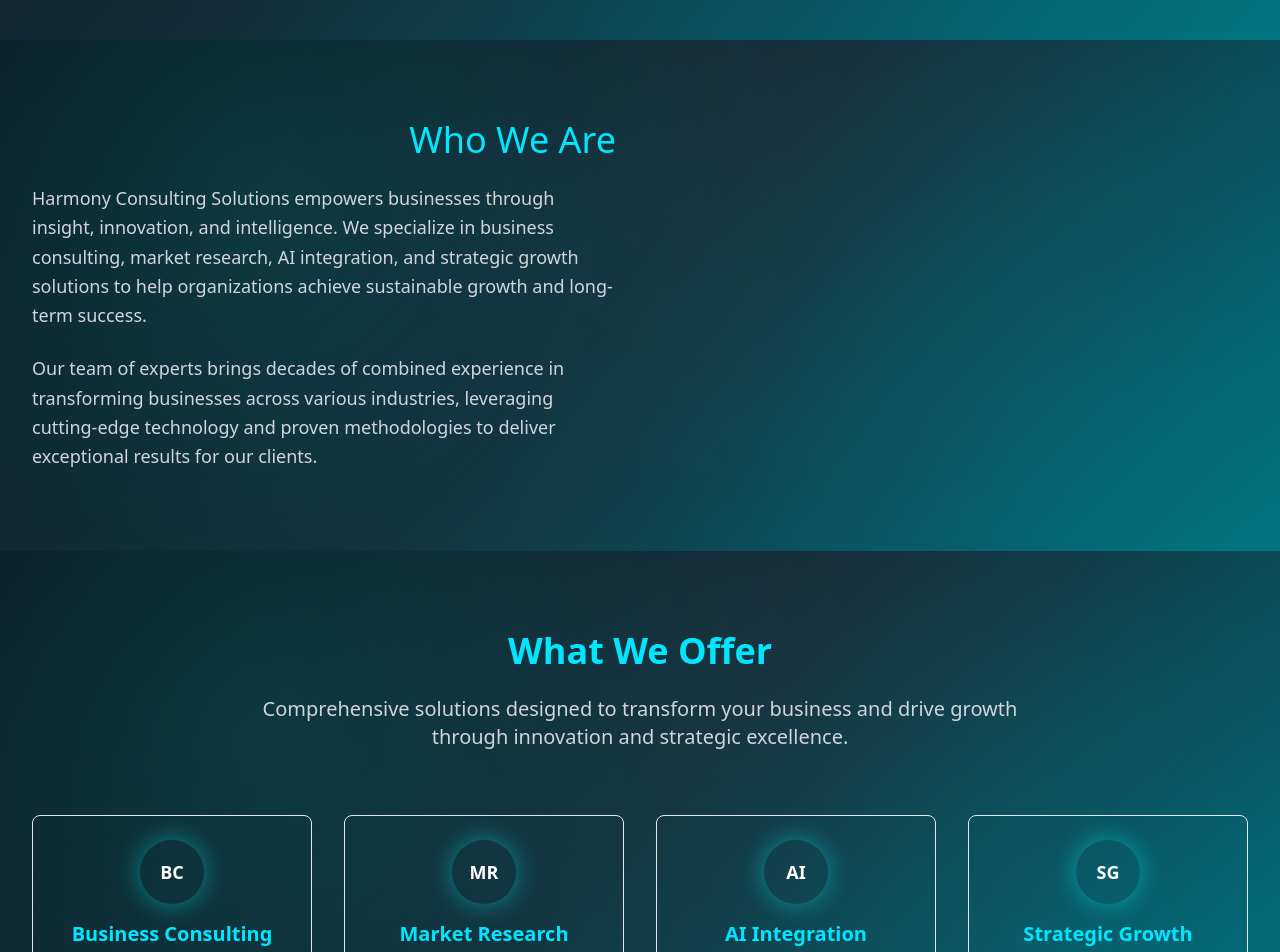
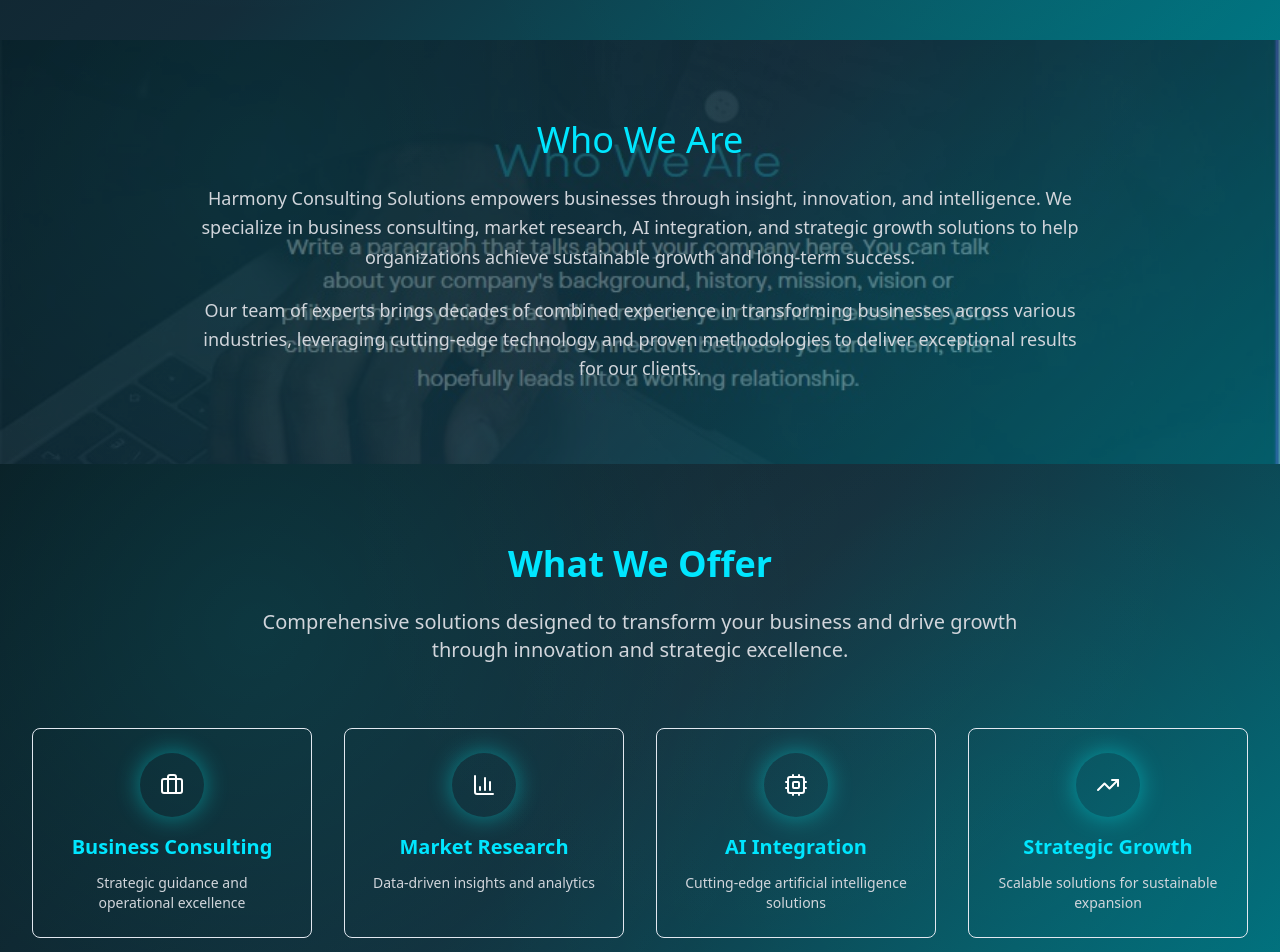
Before and after one commit to sandeepD-Lotus/harmonysite-trials, a React (Vite) app: page / in a window 1280 px wide. Shown: the part 840-1792 px from the top of the page. Built offline with nearby package versions, Linux system fonts and the light colour scheme.

Commit message:
Refactor: Update "Who We Are" section and "What We Offer"
- Set the alignment and background image for the "Who We Are" section as per the figure.
- Replace the text labels (BC, MR, AI, SG) in the "What We Offer" section with relevant icons.

```diff
--- a/src/pages/Index.tsx
+++ b/src/pages/Index.tsx
@@ -1,3 +1,4 @@
+
 import React from 'react';
 import Navigation from '@/components/Navigation';
 import HeroSection from '@/components/HeroSection';
@@ -5,6 +6,8 @@ import ServicesSection from '@/components/ServicesSection';
 import WhyChooseSection from '@/components/WhyChooseSection';
 import CTASection from '@/components/CTASection';
 import Footer from '@/components/Footer';
+import { Briefcase, BarChart3, Cpu, TrendingUp } from 'lucide-react';
+
 const Index = () => {
   return <div className="min-h-screen">
       <Navigation />
@@ -12,10 +15,18 @@ const Index = () => {
 
       {/* Harmony Introduction Section */}
       <div className="py-20 harmony-gradient relative">
-        <div className="max-w-7xl mx-auto px-4 sm:px-6 lg:px-8">
-          <div className="grid grid-cols-1 lg:grid-cols-2 gap-12 items-center">
-            <div className="animate-slide-in-right">
-              <h2 className="text-4xl text-harmony-cyan mb-6 font-normal text-right text-slate-50">Who We Are</h2>
+        <div className="absolute inset-0">
+          <img
+            src="/lovable-uploads/dcc1ed5a-29bc-4a62-9398-e0a8ded4098a.png"
+            alt="Background"
+            className="w-full h-full object-cover opacity-30"
+          />
+          <div className="absolute inset-0 bg-gradient-to-r from-harmony-dark/80 via-harmony-navy/70 to-harmony-teal/60"></div>
+        </div>
+        <div className="max-w-7xl mx-auto px-4 sm:px-6 lg:px-8 relative z-10">
+          <div className="text-center">
+            <h2 className="text-4xl text-harmony-cyan mb-6 font-normal">Who We Are</h2>
+            <div className="max-w-4xl mx-auto">
               <p className="text-gray-300 text-lg leading-relaxed mb-6">
                 Harmony Consulting Solutions empowers businesses through insight, innovation, and intelligence.
                 We specialize in business consulting, market research, AI integration, and strategic growth solutions
@@ -26,11 +37,6 @@ const Index = () => {
                 various industries, leveraging cutting-edge technology and proven methodologies to deliver
                 exceptional results for our clients.
               </p>
-            </div>
-            <div className="animate-fade-in professional-card" style={{
-            animationDelay: '0.3s'
-          }}>
-
             </div>
           </div>
         </div>
@@ -49,7 +55,7 @@ const Index = () => {
           <div className="grid grid-cols-1 md:grid-cols-2 lg:grid-cols-4 gap-8 stagger-animation">
             <div className="text-center p-6 border border-harmony-cyan/30 rounded-lg hover:border-harmony-cyan transition-all duration-300 professional-card group">
               <div className="w-16 h-16 bg-harmony-cyan rounded-full mx-auto mb-4 flex items-center justify-center group-hover:scale-110 transition-transform duration-300 animate-glow">
-                <span className="text-white font-bold text-lg">BC</span>
+                <Briefcase className="text-white" size={24} />
               </div>
               <h3 className="text-xl font-semibold text-harmony-cyan mb-3">Business Consulting</h3>
               <p className="text-gray-300 text-sm">Strategic guidance and operational excellence</p>
@@ -57,7 +63,7 @@ const Index = () => {
 
             <div className="text-center p-6 border border-harmony-cyan/30 rounded-lg hover:border-harmony-cyan transition-all duration-300 professional-card group">
               <div className="w-16 h-16 bg-harmony-cyan rounded-full mx-auto mb-4 flex items-center justify-center group-hover:scale-110 transition-transform duration-300 animate-glow">
-                <span className="text-white font-bold text-lg">MR</span>
+                <BarChart3 className="text-white" size={24} />
               </div>
               <h3 className="text-xl font-semibold text-harmony-cyan mb-3">Market Research</h3>
               <p className="text-gray-300 text-sm">Data-driven insights and analytics</p>
@@ -65,7 +71,7 @@ const Index = () => {
 
             <div className="text-center p-6 border border-harmony-cyan/30 rounded-lg hover:border-harmony-cyan transition-all duration-300 professional-card group">
               <div className="w-16 h-16 bg-harmony-cyan rounded-full mx-auto mb-4 flex items-center justify-center group-hover:scale-110 transition-transform duration-300 animate-glow">
-                <span className="text-white font-bold text-lg">AI</span>
+                <Cpu className="text-white" size={24} />
               </div>
               <h3 className="text-xl font-semibold text-harmony-cyan mb-3">AI Integration</h3>
               <p className="text-gray-300 text-sm">Cutting-edge artificial intelligence solutions</p>
@@ -73,7 +79,7 @@ const Index = () => {
 
             <div className="text-center p-6 border border-harmony-cyan/30 rounded-lg hover:border-harmony-cyan transition-all duration-300 professional-card group">
               <div className="w-16 h-16 bg-harmony-cyan rounded-full mx-auto mb-4 flex items-center justify-center group-hover:scale-110 transition-transform duration-300 animate-glow">
-                <span className="text-white font-bold text-lg">SG</span>
+                <TrendingUp className="text-white" size={24} />
               </div>
               <h3 className="text-xl font-semibold text-harmony-cyan mb-3">Strategic Growth</h3>
               <p className="text-gray-300 text-sm">Scalable solutions for sustainable expansion</p>
@@ -143,4 +149,5 @@ const Index = () => {
       <Footer />
     </div>;
 };
+
 export default Index;
```
Also changed, not shown: public/lovable-uploads/dcc1ed5a-29bc-4a62-9398-e0a8ded4098a.png (added).
